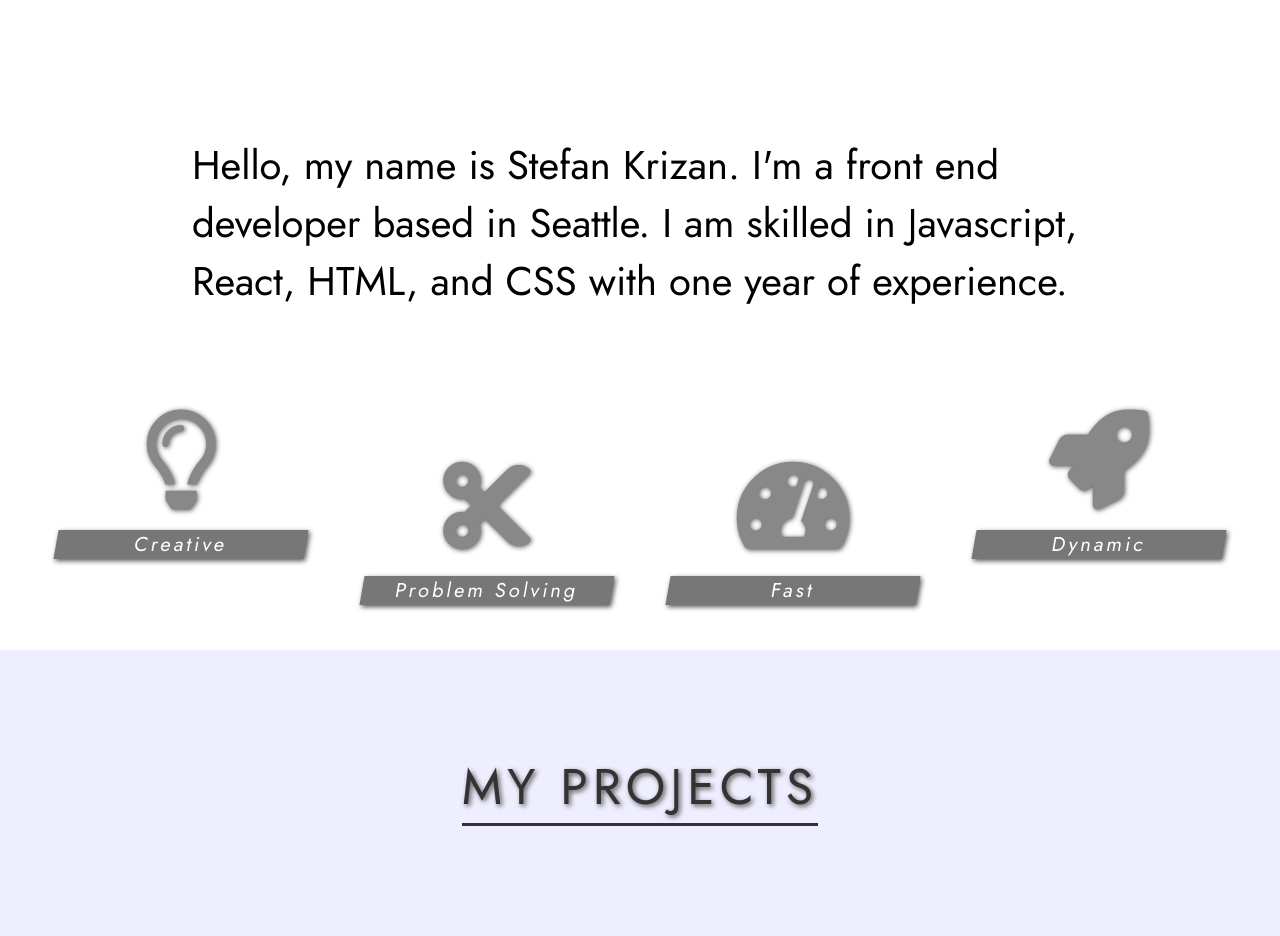
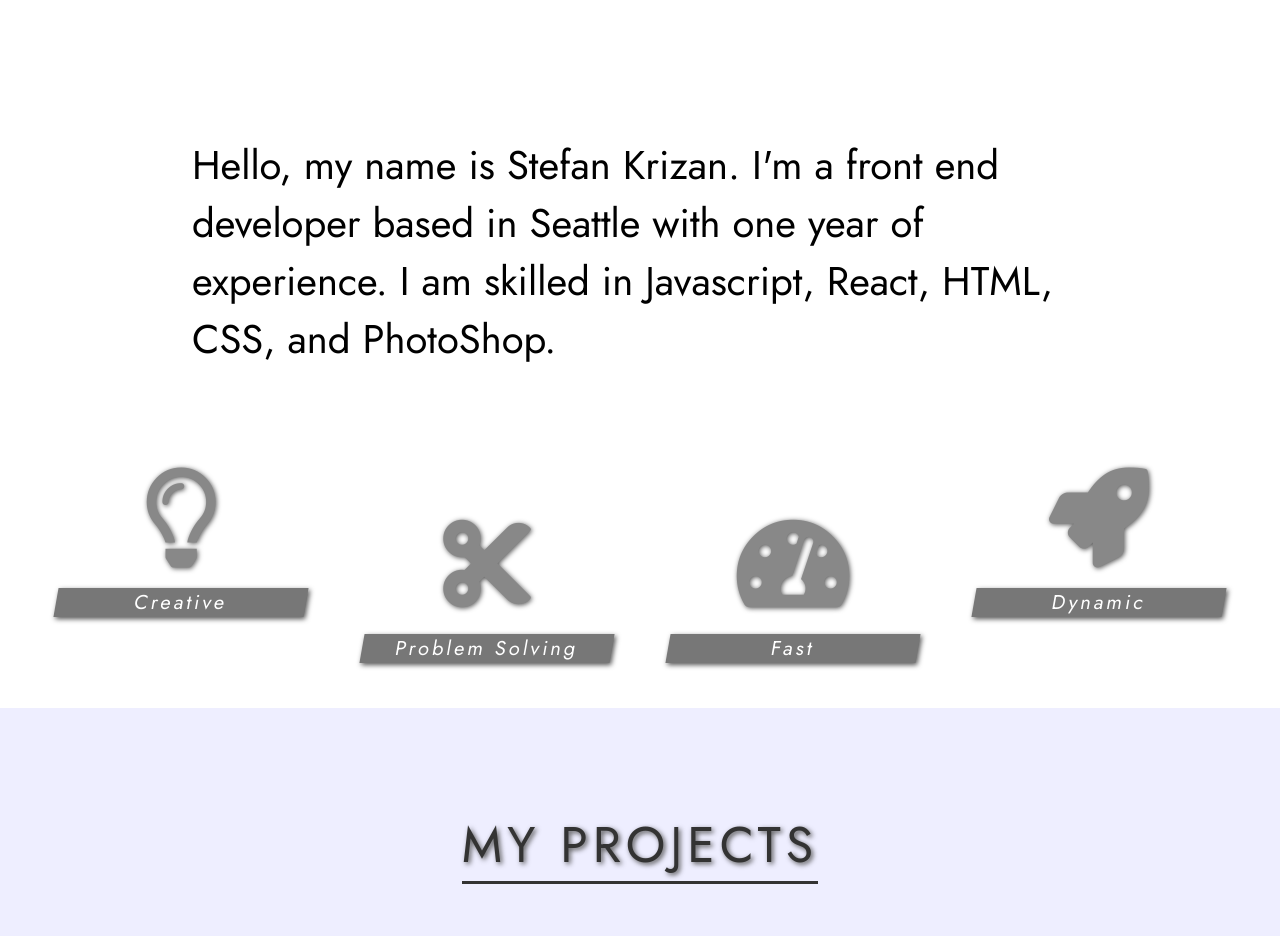
Before and after one commit to chistefan/personal-portfolio2, a plain HTML site: page index.html in a window 1280 px wide. Shown: the part 1040-1976 px from the top of the page. Drawn offline with Linux system fonts and the light colour scheme.

Commit message:
Add files via upload

```diff
--- a/index.html
+++ b/index.html
@@ -40,8 +40,9 @@
       <!-- Section 2 -->
       <section class="section-2" id="section-2">
         <h1 class="section-heading section-2-heading">About Me</h1>
-        <h2 class="section-2-heading" id="about-me"> Hello, my name is Stefan Krizan. I'm a front end developer based in Seattle.
-          I am skilled in Javascript, React, HTML, and CSS with one year of experience.</h2>
+        <h2 class="section-2-heading" id="about-me"> Hello, my name is Stefan Krizan.
+          I'm a front end developer based in Seattle with one year of experience.
+          I am skilled in Javascript, React, HTML, CSS, and PhotoShop.</h2>
         </div>
         <div class="services">
           <div class="service">
```
